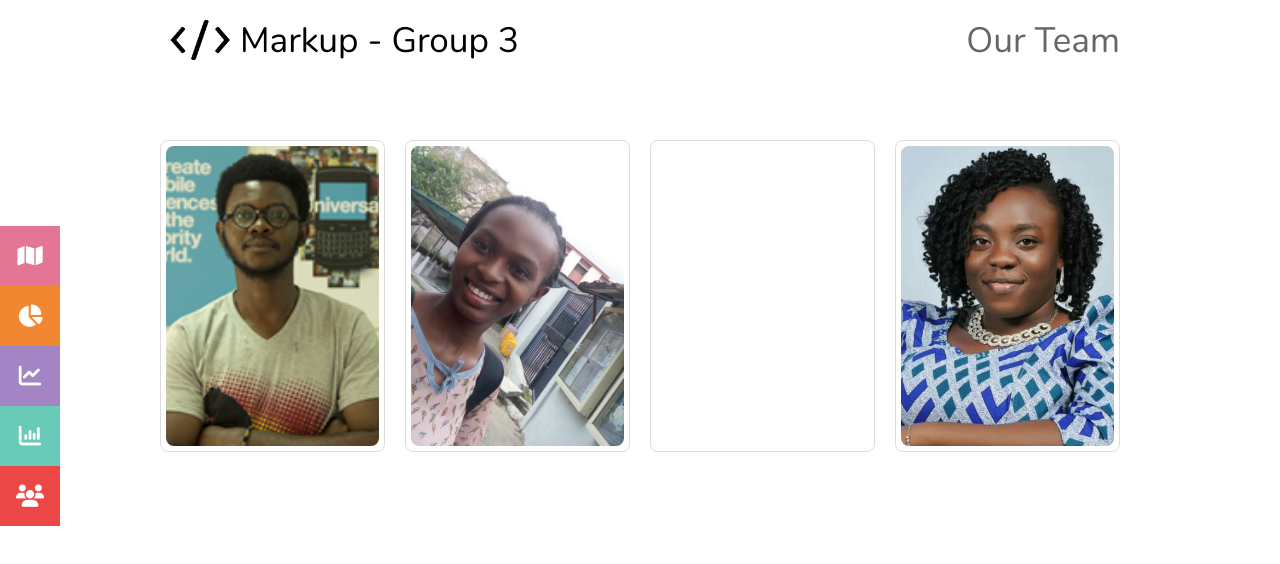
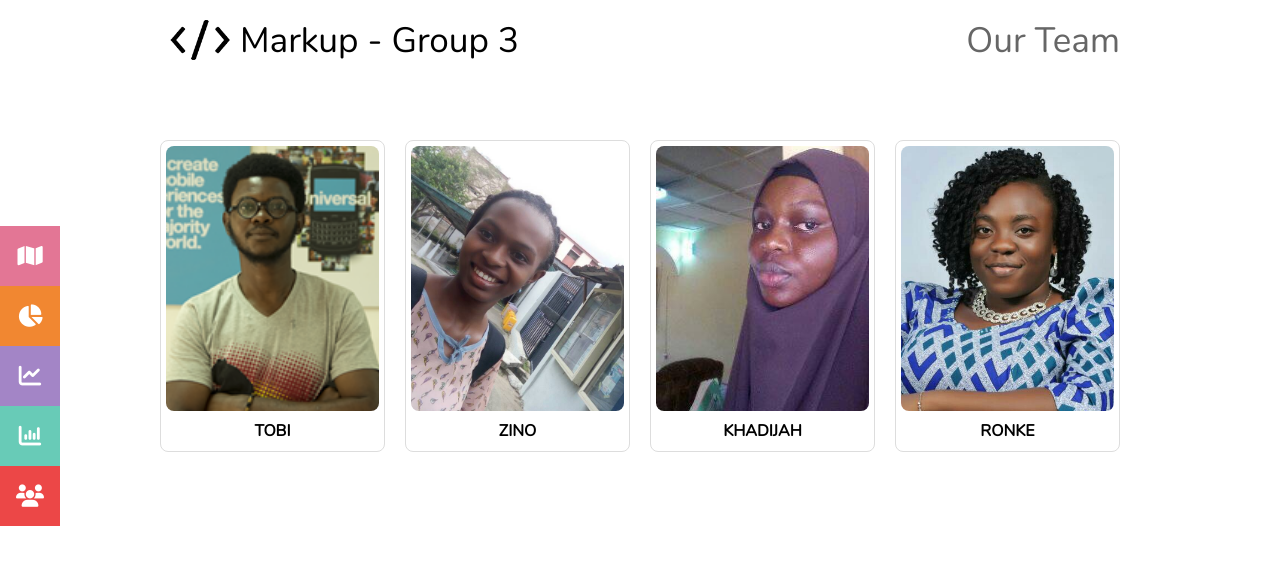
Before and after one commit to eoamusan/markupproject, a plain HTML site: page index.html at #!/ourteam in a window 1280 px wide. Drawn offline with Linux system fonts and the light colour scheme; no server answers.

Commit message:
Added Khadijah's picture

```diff
--- a/css/style.css
+++ b/css/style.css
@@ -2409,15 +2409,15 @@ a{
 .team-member:hover div{
 	background-size: auto 105%;
 }
-.team-member.tobi div{
+.team-member.tobi div:first-of-type{
 	background-image: url(../images/team/tobi2.png);
 }
-.team-member.zino div{
+.team-member.zino div:first-of-type{
 	background-image: url(../images/team/zino.jpg);
 }
-.team-member.khadijah div{
-	background-image: url(../images/team/khadijah.jpeg);
-}
-.team-member.ronke div{
+.team-member.khadijah div:first-of-type{
+	background-image: url(../images/team/khadijah.jpg);
+}
+.team-member.ronke div:first-of-type{
 	background-image: url(../images/team/ronke.jpeg);
 }
--- a/views/ourteam.html
+++ b/views/ourteam.html
@@ -1,20 +1,32 @@
 <div class="team-member tobi">
-	<div class="relative-container">
+	<div class="relative-container" style="height: calc(100% - 35px);">
 
+	</div>
+	<div style="width: 100%; height: 35px; text-align: center; font-weight: bold; position: relative; padding-top: 5px;">
+		<span class="center_item">TOBI</span>
 	</div>
 </div>
 <div class="team-member zino">
-	<div class="relative-container">
+	<div class="relative-container" style="height: calc(100% - 35px);">
 
+	</div>
+	<div style="width: 100%; height: 35px; text-align: center; font-weight: bold; position: relative; padding-top: 5px;">
+		<span class="center_item">ZINO</span>
 	</div>
 </div>
 <div class="team-member khadijah">
-	<div class="relative-container">
+	<div class="relative-container" style="height: calc(100% - 35px);">
 
+	</div>
+	<div style="width: 100%; height: 35px; text-align: center; font-weight: bold; position: relative; padding-top: 5px;">
+		<span class="center_item">KHADIJAH</span>
 	</div>
 </div>
 <div class="team-member ronke">
-	<div class="relative-container">
+	<div class="relative-container" style="height: calc(100% - 35px);">
 
 	</div>
+	<div style="width: 100%; height: 35px; text-align: center; font-weight: bold; position: relative; padding-top: 5px;">
+		<span class="center_item">RONKE</span>
+	</div>
 </div>
```
Also changed, not shown: images/team/khadijah.jpg (added).
